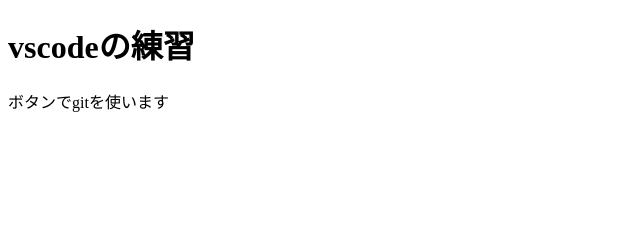
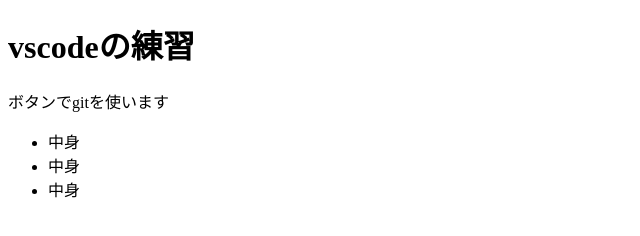
Before and after one commit to yukiya-0814/vscode-practice, a plain HTML site: page index.html in a window 1280 px wide. Shown: the whole page, without its empty margins (0-640 px from the left). Drawn offline with Linux system fonts and the light colour scheme.

Commit message:
箇条書きを追加

```diff
--- a/index.html
+++ b/index.html
@@ -1,12 +1,20 @@
 <!DOCTYPE html>
 <html lang="ja">
+
 <head>
     <meta charset="UTF-8">
     <meta name="viewport" content="width=device-width, initial-scale=1.0">
     <title>Document</title>
 </head>
+
 <body>
     <h1>vscodeの練習</h1>
     <p>ボタンでgitを使います</p>
+    <ul>
+        <li>中身</li>
+        <li>中身</li>
+        <li>中身</li>
+    </ul>
 </body>
+
 </html>
```
